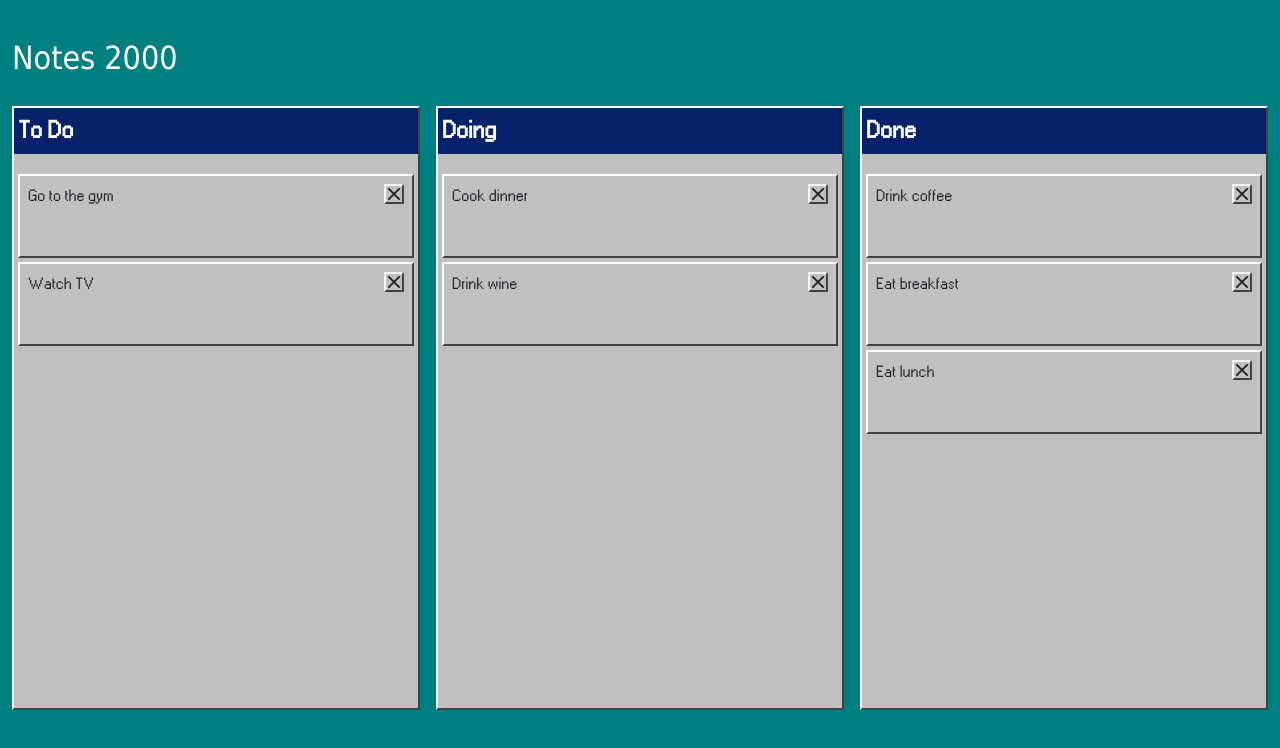
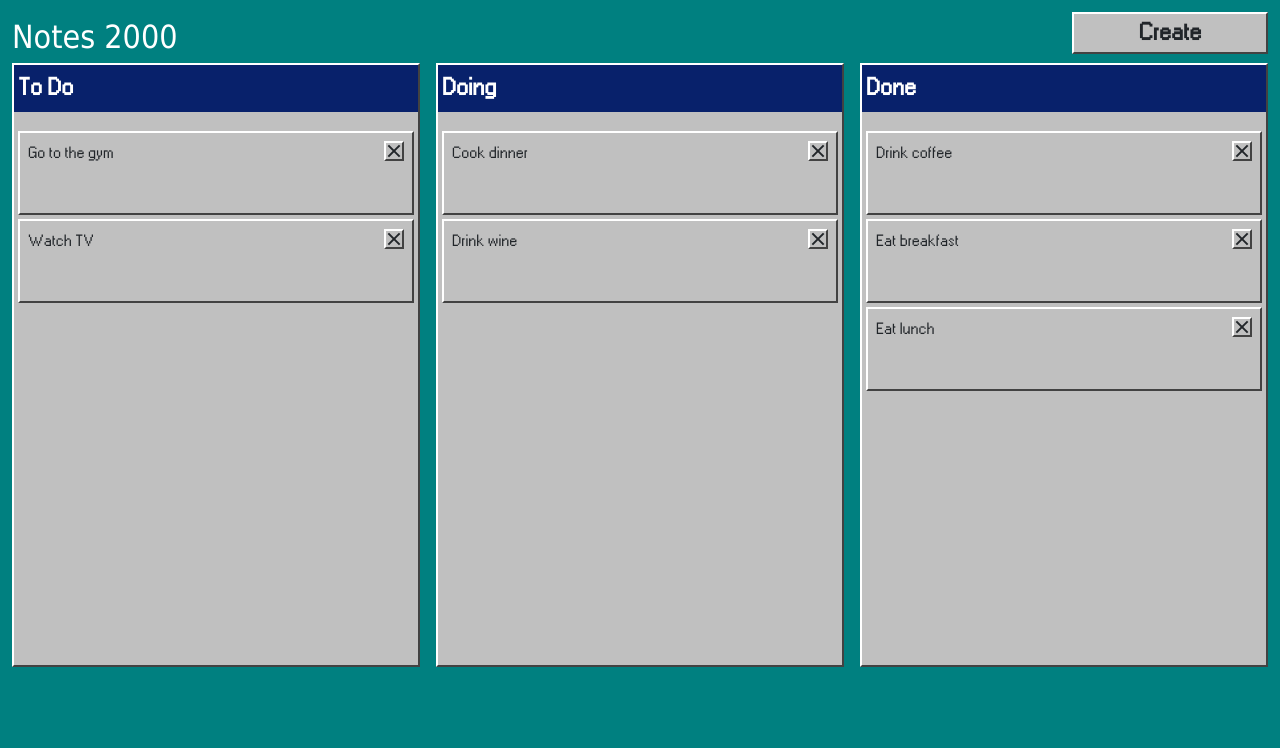
Before and after one commit to bonfimtm/n2k, a Vue app: page / in a window 1280 px wide. Shown: the top 748 px of the page. Built offline with nearby package versions, Linux system fonts and the light colour scheme; a web font is replaced by a local one.

Commit message:
Add create button

```diff
--- a/src/App.vue
+++ b/src/App.vue
@@ -1,10 +1,18 @@
 <script setup>
 import Board from './components/Board.vue'
+import ButtonCreate from './components/ButtonCreate.vue';
 </script>
 
 <template>
   <header>
-    <h1 class="app-title">Notes 2000</h1>
+    <div style="display: inline-flex; width: 100%;">
+      <div style="width: 100%">
+        <h1 class="app-title" style="margin: 0">Notes 2000</h1>
+      </div>
+      <div>
+        <ButtonCreate />
+      </div>
+    </div>
   </header>
 
   <main>
--- a/src/assets/base.css
+++ b/src/assets/base.css
@@ -61,19 +61,13 @@ body {
   color: var(--text-color);
 }
 
-.window-button:active {
+.button:active {
   border-bottom-color: var(--window-border-color-primary);
   border-right-color: var(--window-border-color-primary);
   border-left-color: var(--window-border-color-secondary);
   border-top-color: var(--window-border-color-secondary);
 }
 
-.window-button {
-  float: right;
-  width: 16px;
-  height: 16px;
+.button:hover {
+  cursor: default;
 }
-
-.window-button:hover {
-  opacity: .8;
-}
--- a/src/components/ButtonClose.vue
+++ b/src/components/ButtonClose.vue
@@ -1,5 +1,5 @@
 <template>
-    <div class="window window-button">
+    <div class="window button">
         <div class="meridian">
             <div class="diagonal"></div>
         </div>
@@ -7,6 +7,12 @@
 </template>
 
 <style scoped>
+.window.button {
+    float: right;
+    width: 16px;
+    height: 16px;
+}
+
 .meridian {
     height: 16px;
     width: 2px;
--- /dev/null
+++ b/src/components/ButtonCreate.vue
@@ -0,0 +1,14 @@
+<template>
+    <div class="window button create">
+        Create
+    </div>
+</template>
+
+<style scoped>
+.button.create {
+    width: 192px;
+    text-align: center;
+    font-size: x-large;
+    font-weight: bold;
+}
+</style>
```
